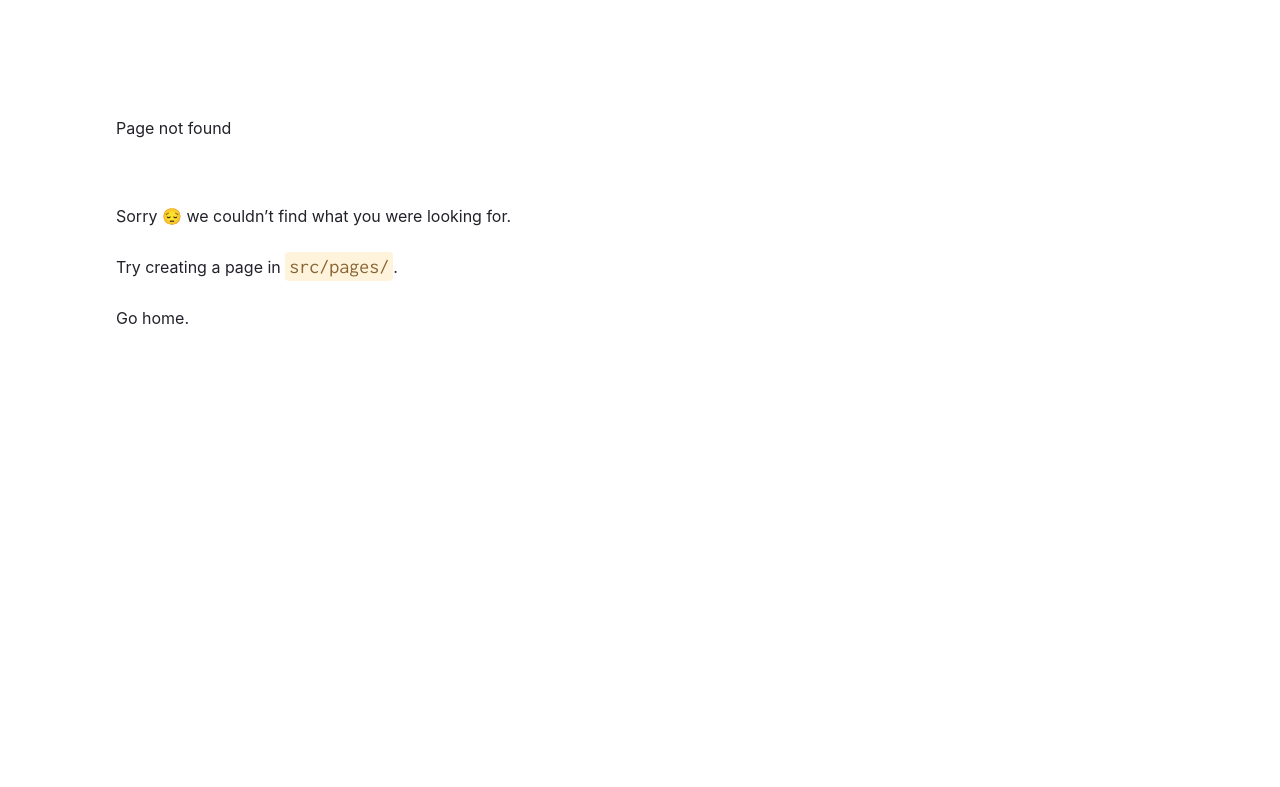
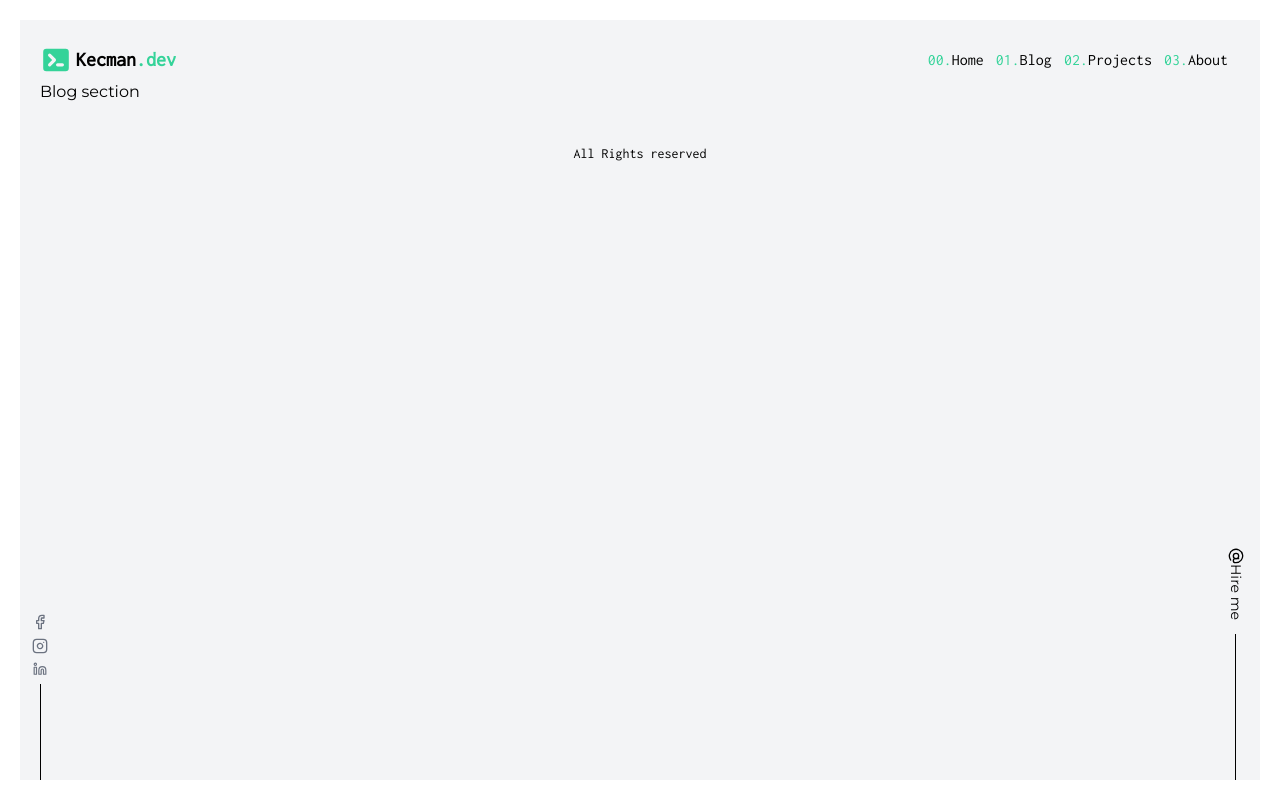
Before and after one commit to k3cman/kecman.dev, a Gatsby site: page /blogs in a window 1280 px wide. Before the commit this address had no page. Built offline with nearby package versions, Linux system fonts and the light colour scheme; Gatsby itself is replaced by a stand-in of ours.

Commit message:
Initiate Blogs page

```diff
--- a/src/components/layout/Navigation.js
+++ b/src/components/layout/Navigation.js
@@ -1,37 +1,51 @@
-import * as React from 'react';
-import { TerminalIcon } from '@heroicons/react/solid'
+import * as React from "react";
+import { TerminalIcon } from "@heroicons/react/solid";
+import { Link } from "gatsby";
 
 const mockPages = [
   {
-        name: 'Home',
-        link: '#'
+    name: "Home",
+    link: "#",
   },
   {
-        name: 'Blog',
-        link: '#'
+    name: "Blog",
+    link: "/blogs",
   },
   {
-        name: 'Projects',
-        link: '#'
+    name: "Projects",
+    link: "#",
   },
   {
-        name: 'About',
-        link: '#'
-    }
-]
+    name: "About",
+    link: "#",
+  },
+];
 
 const Navigation = () => {
   return (
     <div className="w-full h-10 flex justify-between items-center">
-            <div className="text-xl font-mono font-bold flex items-center"><TerminalIcon className="w-8 h-8 text-green-400 mr-1" /> Kecman<span className="text-green-400">.dev</span> </div>
+      <Link to="/" className="text-xl font-mono font-bold flex items-center">
+        <TerminalIcon className="w-8 h-8 text-green-400 mr-1" /> Kecman
+        <span className="text-green-400">.dev</span>{" "}
+      </Link>
       <nav>
         <ul class="flex">
-                    {mockPages.map((link, index) => (<li className="mr-3 font-mono font-medium hover:text-green-400" key={index}><a href={link.link}><span className="text-green-400">0{index}.</span>{link.name}</a></li>))}
+          {mockPages.map((link, index) => (
+            <li
+              className="mr-3 font-mono font-medium hover:text-green-400"
+              key={index}
+            >
+              <Link to={link.link}>
+                <span className="text-green-400">0{index}.</span>
+                {link.name}
+              </Link>
+            </li>
+          ))}
           {/* <li>Hire me</li> */}
         </ul>
       </nav>
     </div>
-    )
-}
+  );
+};
 
 export default Navigation;
--- /dev/null
+++ b/src/pages/blogs.js
@@ -0,0 +1,14 @@
+import * as React from "react";
+import Layot from "../components/layout/Layout";
+import Footer from "../components/layout/Footer";
+
+const BlogsPage = () => {
+  return (
+    <Layot>
+      <main>Blog section</main>
+      <Footer />
+    </Layot>
+  );
+};
+
+export default BlogsPage;
```
Lines whose indentation alone changed are shown as unchanged.
